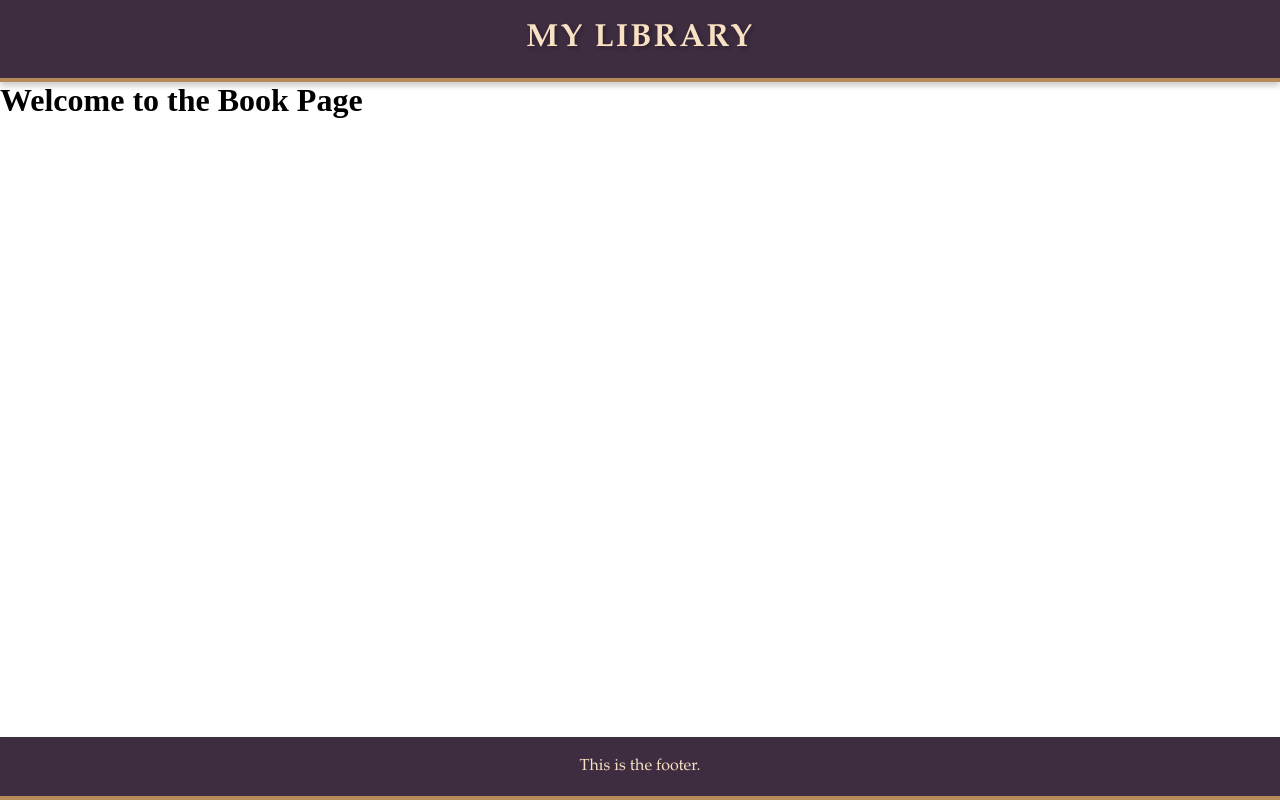
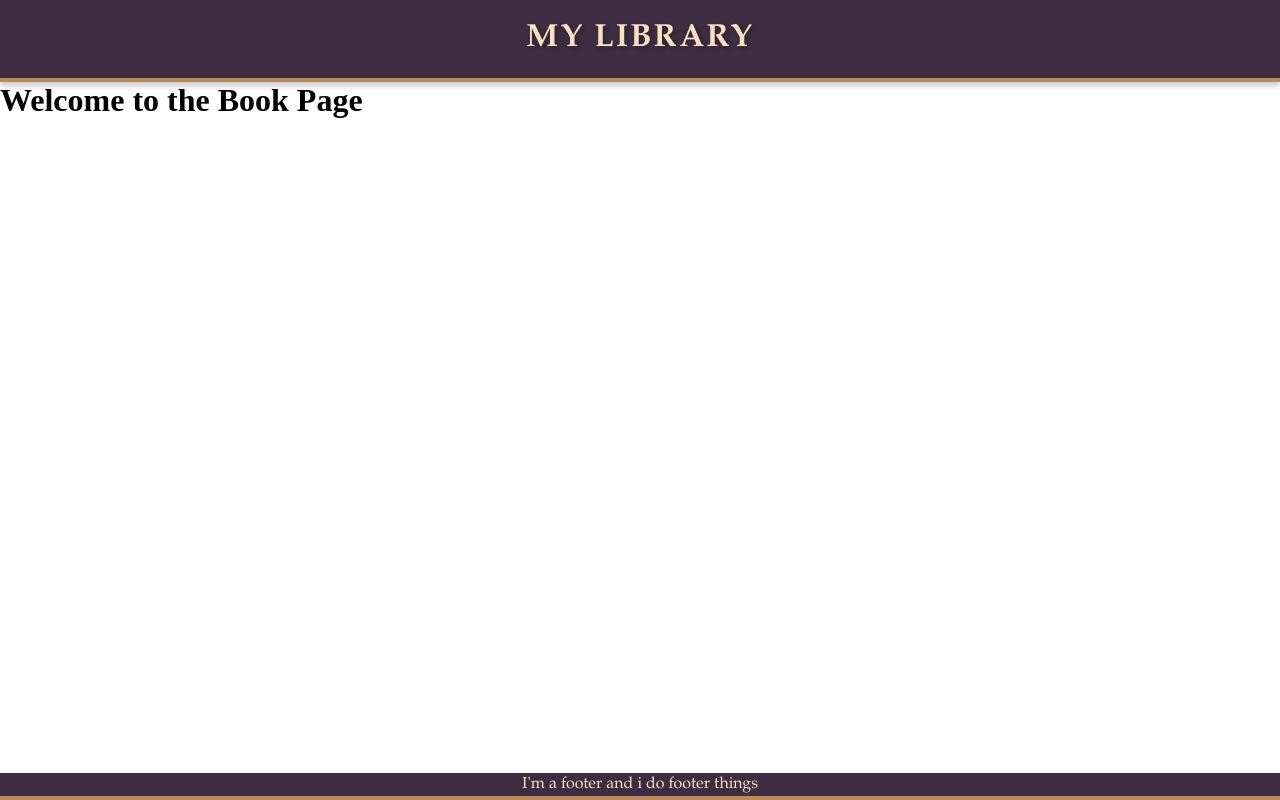
Before and after one commit to angusghf/assign2, a React (Vite) app in the folder web/: page /books/1 in a window 1280 px wide. Built offline with nearby package versions, Linux system fonts and the light colour scheme.

Commit message:
Footer fix

```diff
--- a/web/src/components/Footer.jsx
+++ b/web/src/components/Footer.jsx
@@ -4,7 +4,7 @@ import f from '../components/Footer.module.css';
 const Footer = () => {
     return (
         <footer className={f['footer']}>
-            <p>This is the footer.</p>
+            <p>I'm a footer and i do footer things</p>
         </footer>
     );
 };
--- a/web/src/components/Footer.module.css
+++ b/web/src/components/Footer.module.css
@@ -1,7 +1,7 @@
 .footer {
     background-color: #3e2c41;
     color: #f8e1c2;
-    padding: 20px;
+    padding: 2px;
     text-align: center;
     font-family: 'Garamond', 'Georgia', serif;
     border-bottom: 4px solid #b78a5b;
```
